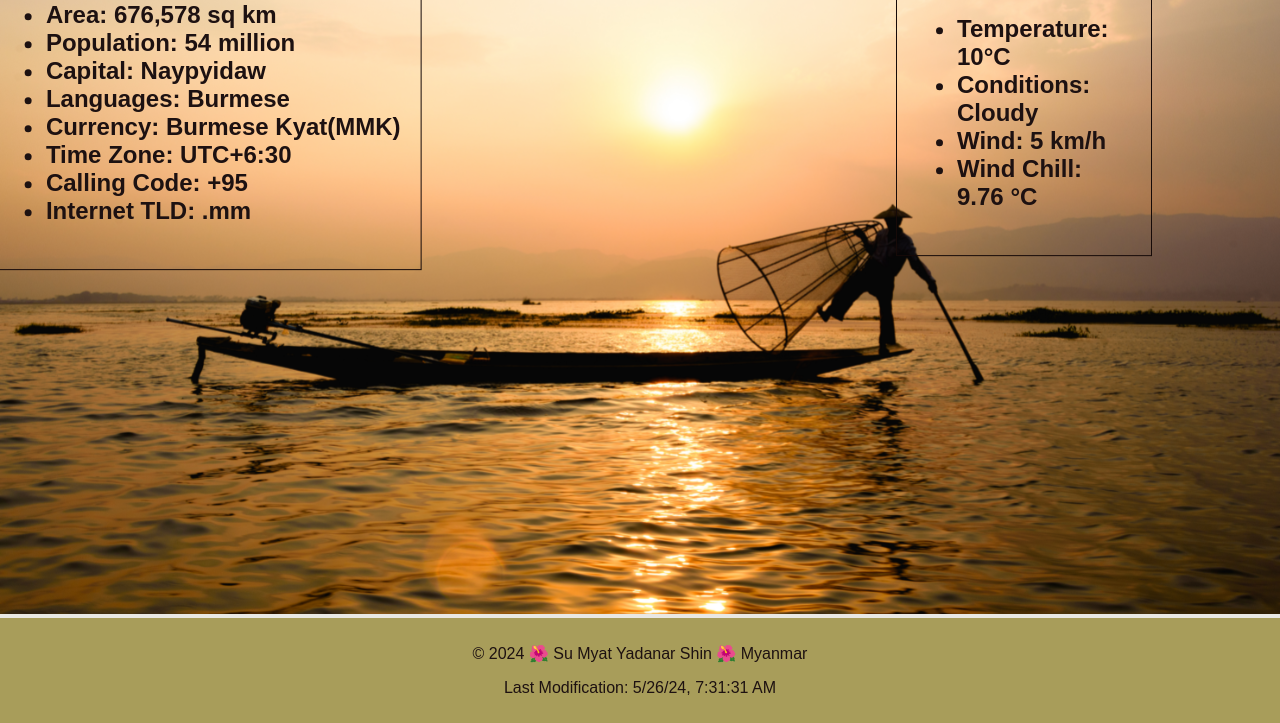
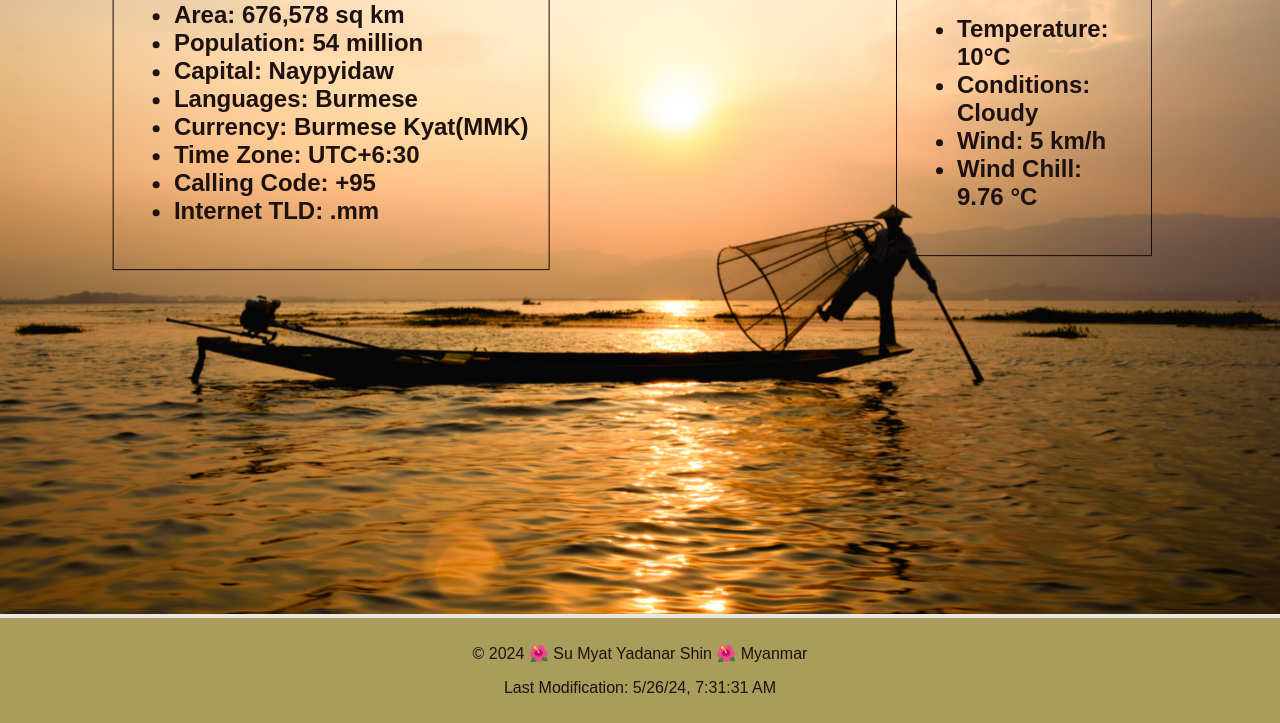
Before and after one commit to sumerrill/wdd131, a plain HTML site: page place.html in a window 1280 px wide. Shown: the part 318-1041 px from the top of the page. Drawn offline with Linux system fonts and the light colour scheme.

Commit message:
styles.css added

```diff
--- a/styles.css
+++ b/styles.css
@@ -35,7 +35,7 @@ header {
 .datatext {
     position: absolute; /* Positions the text over the image */
     top: 35%; /* Centers the text vertically */
-    right: 50%; /* Centers the text horizontally */
+    right: 40%; /* Centers the text horizontally */
     transform: translate(-50%, -50%); /* Offset the text by half its width and height, centering it exactly */
     color: rgb(14, 11, 11); /* Text color */
     font-size: 24px; /* Adjust font size as needed */
```
